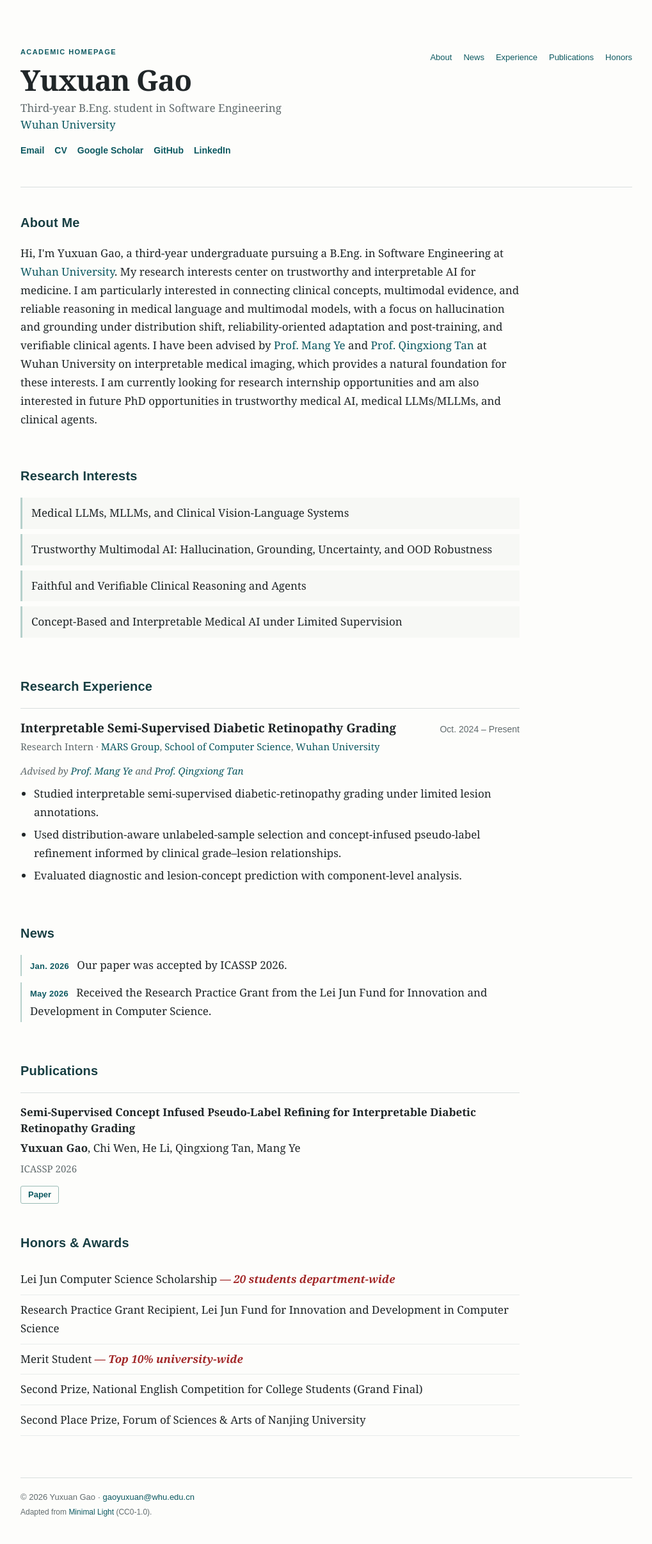
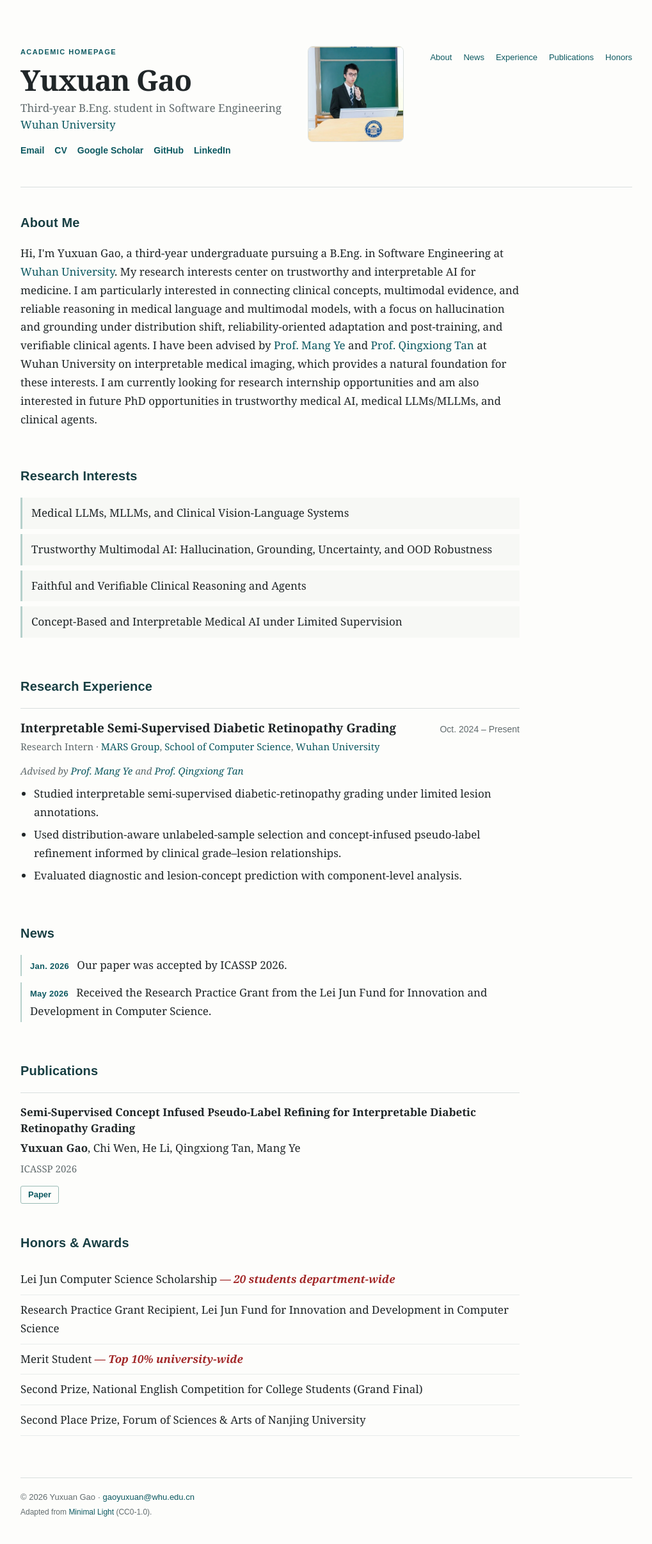
Before and after one commit to Sunny-gyx/Sunny-gyx.github.io, a Jekyll site: the page built from index.md, in a window 1280 px wide. Shown: the whole page at 64% size, without its empty margins (130-1149 px from the left). Built offline with Jekyll 4.4.1, drawn with Linux system fonts in a browser that asks for light colours.

Commit message:
Add homepage profile photo

```diff
--- a/assets/css/style.css
+++ b/assets/css/style.css
@@ -3,7 +3,7 @@
 html { scroll-behavior:smooth; }
 body { margin:0; color:var(--ink); background:var(--paper); font-family:Georgia, 'Times New Roman', serif; font-size:17px; line-height:1.7; }
 .page-shell { width:100%; max-width:1040px; margin:0 auto; padding:54px 42px 36px; }
-.hero { display:flex; justify-content:space-between; gap:48px; align-items:flex-start; padding:18px 0 44px; border-bottom:1px solid var(--line); }
+.hero { display:flex; justify-content:space-between; gap:32px; align-items:flex-start; padding:18px 0 44px; border-bottom:1px solid var(--line); }.profile-photo { width:150px; height:150px; object-fit:cover; object-position:50% 20%; border:1px solid var(--line); border-radius:8px; flex:none; }
 .eyebrow { margin:0 0 9px; color:var(--accent); font-family:Arial,sans-serif; font-size:11px; font-weight:700; letter-spacing:.13em; }
 h1,h2,h3,p { margin-top:0; } h1 { margin-bottom:6px; font-size:45px; font-weight:600; line-height:1.12; letter-spacing:-.025em; }
 .identity { color:var(--muted); margin-bottom:17px; line-height:1.5; }
@@ -22,4 +22,4 @@ ul { margin:0 0 20px; padding-left:21px; } li { margin:6px 0; }
 .honors-list { list-style:none; padding-left:0; }.honors-list li { border-bottom:1px solid #e8eceb; margin:0; padding:9px 0; }
 .news-list { list-style:none; padding-left:0; }.news-list li { border-left:2px solid #b6d0cb; margin:0 0 10px; padding:2px 0 2px 13px; }.news-date { color:var(--accent); font-family:Arial,sans-serif; font-size:13px; font-weight:700; letter-spacing:.02em; margin-right:8px; }.award-note { color:#a12727; font-weight:600; }
 footer { margin-top:44px; padding-top:20px; border-top:1px solid var(--line); color:var(--muted); font-family:Arial,sans-serif; font-size:13px; line-height:1.55; } footer p { margin-bottom:4px; }.credit { font-size:12px; }
-@media (max-width:1000px) { body { overflow-x:hidden; font-size:16px; }.page-shell { padding:30px 22px 26px; }.hero { display:block; padding:8px 0 30px; }.section-nav { justify-content:flex-start; padding-top:23px; } h1 { font-size:38px; } section { padding-top:31px; }.entry-heading { display:block; }.date { margin-top:8px; }.interest-list li { padding:9px 12px; } p, li { max-width:100%; overflow-wrap:anywhere; } }
+@media (max-width:1000px) { body { overflow-x:hidden; font-size:16px; }.page-shell { padding:30px 22px 26px; }.hero { display:block; padding:8px 0 30px; }.profile-photo { width:112px; height:112px; margin-top:22px; }.section-nav { justify-content:flex-start; padding-top:23px; } h1 { font-size:38px; } section { padding-top:31px; }.entry-heading { display:block; }.date { margin-top:8px; }.interest-list li { padding:9px 12px; } p, li { max-width:100%; overflow-wrap:anywhere; } }
--- a/index.md
+++ b/index.md
@@ -15,6 +15,7 @@ layout: homepage
       <a href="https://www.linkedin.com/in/yuxuan-gao-39661a404/" rel="noopener noreferrer">LinkedIn</a>
     </nav>
   </div>
+  <img class="profile-photo" src="{{ '/assets/img/profile.png' | relative_url }}" alt="Yuxuan Gao giving a presentation">
   <nav class="section-nav" aria-label="Page sections">
     <a href="#about">About</a>
     <a href="#news">News</a>
```
Also changed, not shown: assets/img/profile.png (added).
